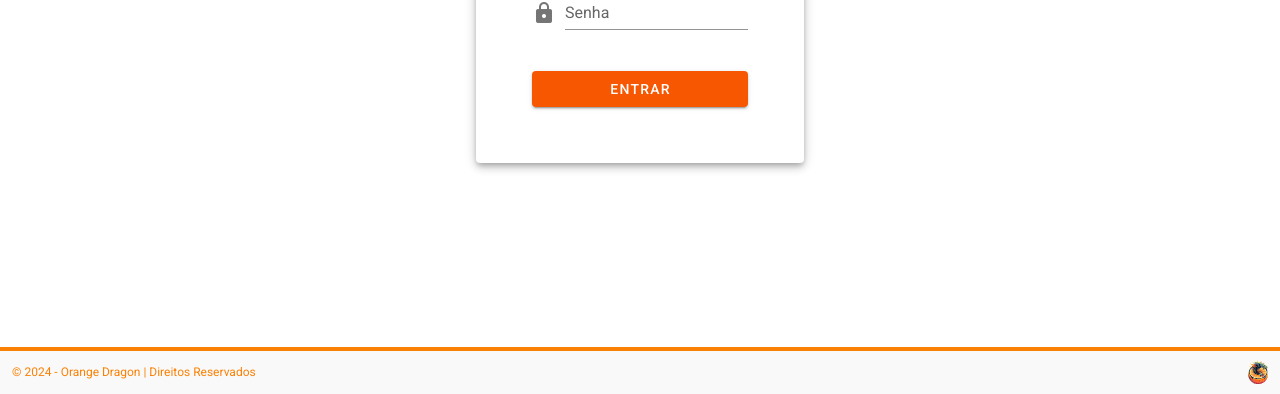
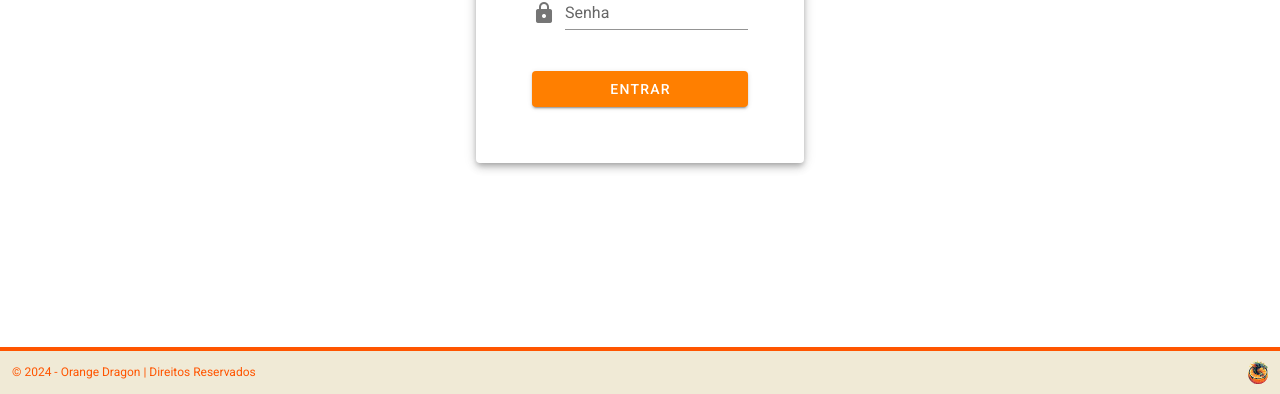
Before and after one commit to eduesplinio/onboarding-vue-funcionarios, a Vue app: page /login in a window 1280 px wide. Shown: the part 403-797 px from the top of the page. Built offline with nearby package versions, Linux system fonts and the light colour scheme.

Commit message:
atualiza navegation bar

```diff
--- a/public/index.html
+++ b/public/index.html
@@ -11,6 +11,8 @@
   </title>
   <link rel="stylesheet" href="https://fonts.googleapis.com/css?family=Roboto:100,300,400,500,700,900">
   <link rel="stylesheet" href="https://cdn.jsdelivr.net/npm/@mdi/font@latest/css/materialdesignicons.min.css">
+  <link href="https://fonts.googleapis.com/css?family=Open+Sans&display=swap" rel="stylesheet">
+  <link href="https://fonts.googleapis.com/css?family=Roboto&display=swap" rel="stylesheet">
 </head>
 
 <body>
--- a/src/App.vue
+++ b/src/App.vue
@@ -10,11 +10,12 @@
 
       <!-- Logo (Visível apenas em desktop) -->
       <router-link to="/" class="d-none d-sm-flex">
-        <v-img src="/logo_nome.svg" class="logo-image" contain :height="300"></v-img>
+        <v-img src="/logo.svg" class="logo-image" contain :height="45"></v-img>
       </router-link>
 
       <!-- Espaçamento para centralizar os itens de navegação -->
       <v-spacer></v-spacer>
+
 
       <!-- Links de Navegação Centralizados
       <v-btn class="d-none d-sm-flex menu-button" text to="/clientes">Clientes</v-btn>
@@ -150,9 +151,11 @@ export default {
 </script>
 
 <style scoped>
+
 .menu-button {
+  font-family: 'Roboto', sans-serif;
   text-transform: none;
-  font-weight: normal;
+  font-size: 15px;
 }
 
 .logo-image {
--- a/src/components/common/AppFooter.vue
+++ b/src/components/common/AppFooter.vue
@@ -31,7 +31,7 @@ export default {
   align-items: center;
   justify-content: space-between;
   text-align: right;
-  background-color: #F9F9F9;
+  background-color: var(--tertiary-color);
   color: var(--secondary-color);
   position: relative;
 }
--- a/src/plugins/vuetify.js
+++ b/src/plugins/vuetify.js
@@ -7,17 +7,17 @@ export default new Vuetify({
     theme: {
         themes: {
             light: {
-                primary: '#F75700',
-                secondary: '#FB8104',
-                tertiary: '#d0d2d3',
-                tertiary2: '#929497',
+                primary: '#FF7F00', // Laranja médio
+                secondary: '#FF5500', // Laranja mais escuro
+                tertiary: '#F0EAD6', // Bege claro
+                tertiary2: '#E5E5E5', // Cinza claro
                 white: '#FFFFFF'
             },
             dark: {
-                primary: '#F75700',
-                secondary: '#FB8104',
-                tertiary: '#d0d2d3',
-                tertiary2: '#929497',
+                primary: '#FF7F00', // Laranja médio
+                secondary: '#FF5500', // Laranja mais escuro
+                tertiary: '#F0EAD6', // Bege claro
+                tertiary2: '#E5E5E5', // Cinza claro
             }
         },
     },
```
